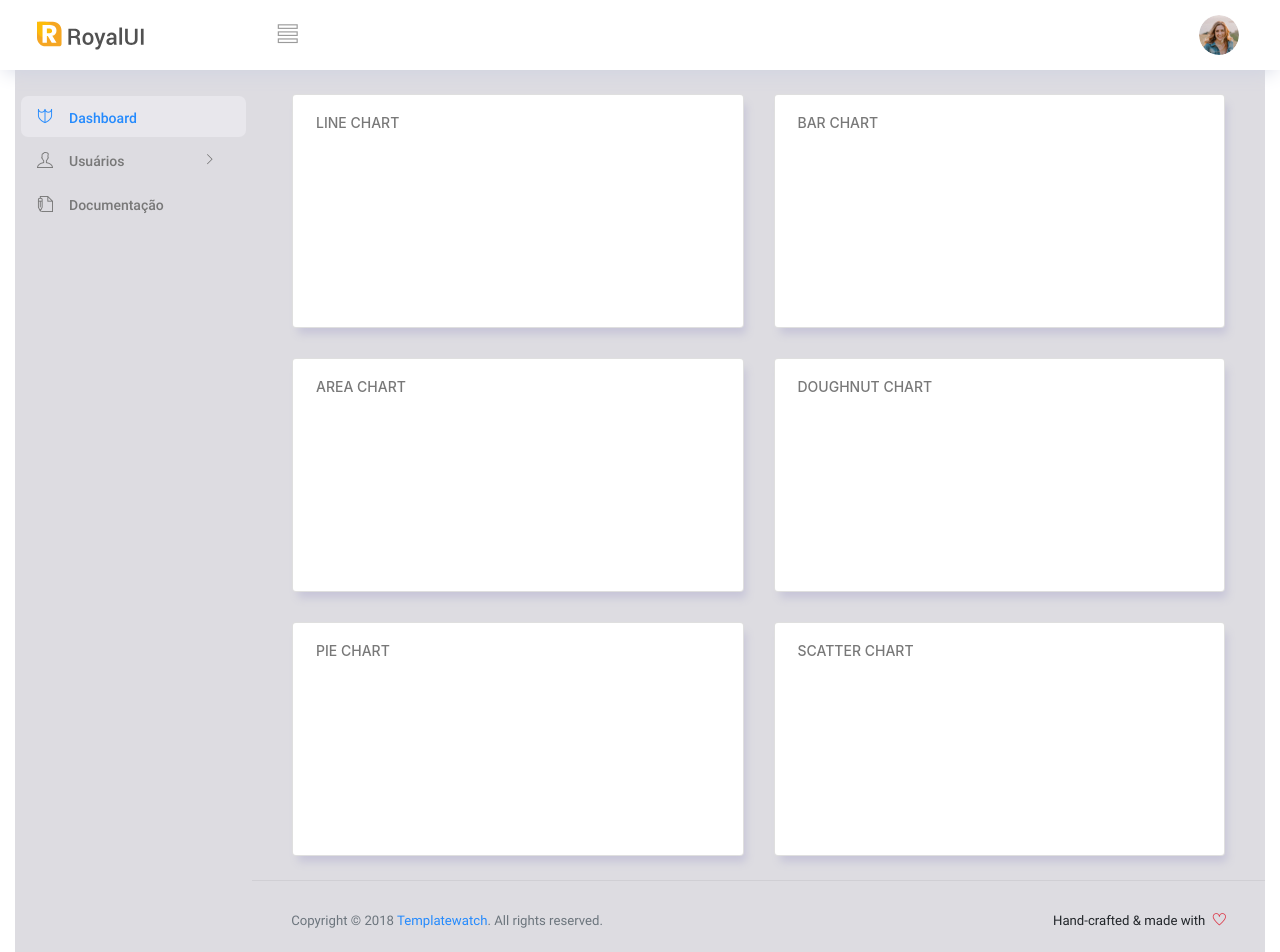
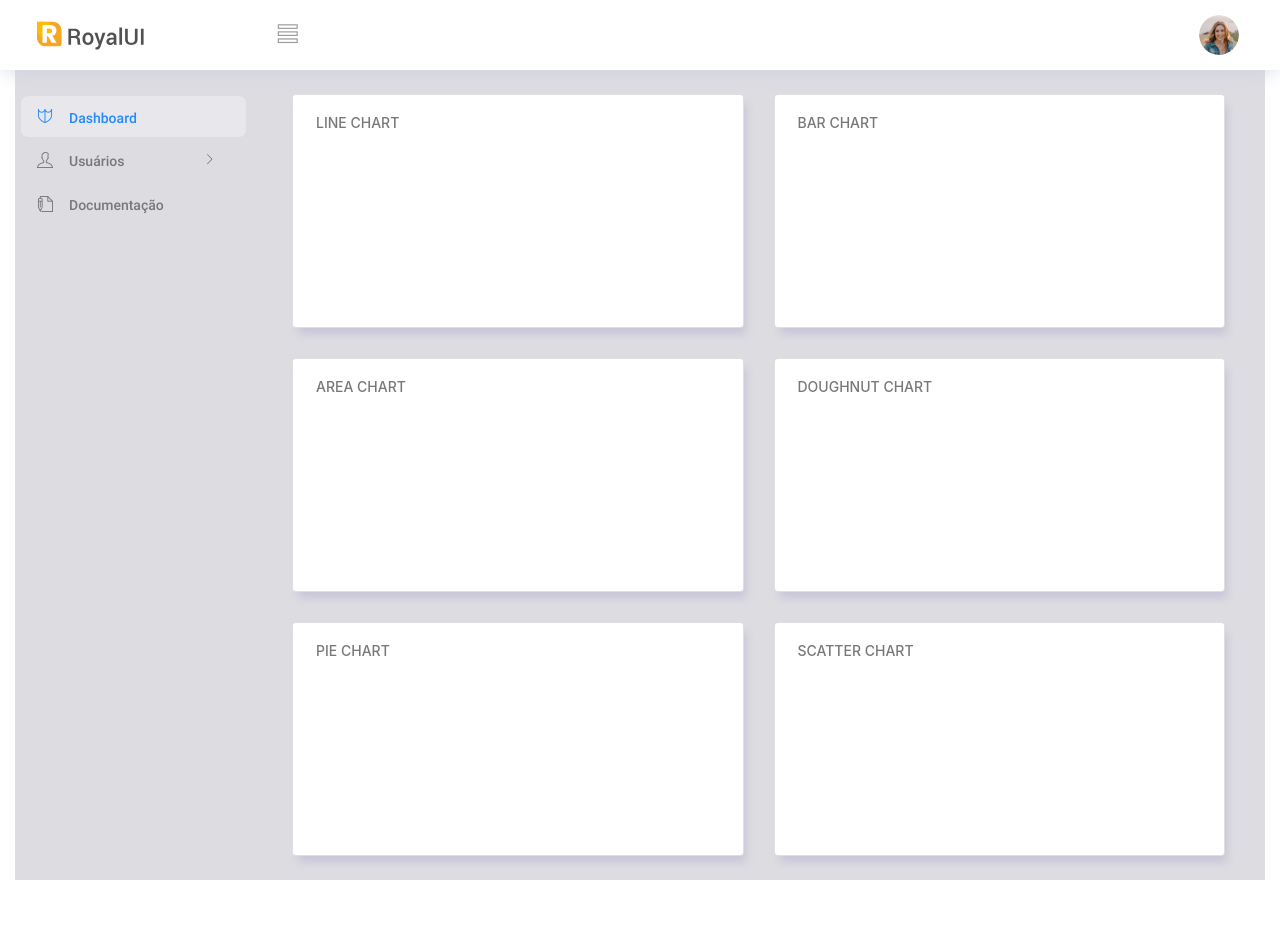
Before and after one commit to disilveira/frontend-projeto-integrado, a Vue app: page /#/dashboard in a window 1280 px wide. Shown: the top 952 px of the page. After the commit the page ends 880 px from the top, so only its background shows below. Built offline with nearby package versions, Linux system fonts and the light colour scheme.

Commit message:
Sidebar e NavBar separados em componentes do Vue

```diff
--- a/src/components/Dashboard/DashboardComponent.vue
+++ b/src/components/Dashboard/DashboardComponent.vue
@@ -1,144 +1,8 @@
 <template>
   <div class="container-scroller">
-    <!-- partial:../../partials/_navbar.html -->
-    <nav class="navbar col-lg-12 col-12 p-0 fixed-top d-flex flex-row">
-      <div
-        class="
-          text-center
-          navbar-brand-wrapper
-          d-flex
-          align-items-center
-          justify-content-center
-        "
-      >
-        <a class="navbar-brand brand-logo mr-5" href="../../index.html"
-          ><img src="../../assets/images/logo.svg" class="mr-2" alt="logo"
-        /></a>
-        <a class="navbar-brand brand-logo-mini" href="../../index.html"
-          ><img src="../../assets/images/logo-mini.svg" alt="logo"
-        /></a>
-      </div>
-      <div
-        class="
-          navbar-menu-wrapper
-          d-flex
-          align-items-center
-          justify-content-end
-        "
-      >
-        <button
-          class="navbar-toggler navbar-toggler align-self-center"
-          type="button"
-          data-toggle="minimize"
-        >
-          <span class="ti-view-list"></span>
-        </button>
-        <ul class="navbar-nav navbar-nav-right">
-          <li class="nav-item nav-profile dropdown">
-            <a
-              class="nav-link dropdown-toggle"
-              href="#"
-              data-toggle="dropdown"
-              id="profileDropdown"
-            >
-              <img src="../../assets/images/faces/face28.jpg" alt="profile" />
-            </a>
-            <div
-              class="dropdown-menu dropdown-menu-right navbar-dropdown"
-              aria-labelledby="profileDropdown"
-            >
-              <a class="dropdown-item">
-                <i class="ti-settings text-primary"></i>
-                Settings
-              </a>
-              <a class="dropdown-item">
-                <i class="ti-power-off text-primary"></i>
-                Logout
-              </a>
-            </div>
-          </li>
-        </ul>
-        <button
-          class="
-            navbar-toggler navbar-toggler-right
-            d-lg-none
-            align-self-center
-          "
-          type="button"
-          data-toggle="offcanvas"
-        >
-          <span class="ti-view-list"></span>
-        </button>
-      </div>
-    </nav>
-    <!-- partial -->
     <div class="container-fluid page-body-wrapper">
-      <!-- partial:../../partials/_sidebar.html -->
-      <nav class="sidebar sidebar-offcanvas" id="sidebar">
-        <ul class="nav">
-          <li class="nav-item">
-            <a class="nav-link" href="../../index.html">
-              <i class="ti-shield menu-icon"></i>
-              <span class="menu-title">Dashboard</span>
-            </a>
-          </li>
-          <li class="nav-item">
-            <a
-              class="nav-link"
-              data-toggle="collapse"
-              href="#auth"
-              aria-expanded="false"
-              aria-controls="auth"
-            >
-              <i class="ti-user menu-icon"></i>
-              <span class="menu-title">Usuários</span>
-              <i class="menu-arrow"></i>
-            </a>
-            <div class="collapse" id="auth">
-              <ul class="nav flex-column sub-menu">
-                <li class="nav-item">
-                  <a class="nav-link" href="../../pages/samples/login.html">
-                    Login
-                  </a>
-                </li>
-                <li class="nav-item">
-                  <a class="nav-link" href="../../pages/samples/login-2.html">
-                    Login 2
-                  </a>
-                </li>
-                <li class="nav-item">
-                  <a class="nav-link" href="../../pages/samples/register.html">
-                    Register
-                  </a>
-                </li>
-                <li class="nav-item">
-                  <a
-                    class="nav-link"
-                    href="../../pages/samples/register-2.html"
-                  >
-                    Register 2
-                  </a>
-                </li>
-                <li class="nav-item">
-                  <a
-                    class="nav-link"
-                    href="../../pages/samples/lock-screen.html"
-                  >
-                    Lockscreen
-                  </a>
-                </li>
-              </ul>
-            </div>
-          </li>
-          <li class="nav-item">
-            <a class="nav-link" href="../../documentation/documentation.html">
-              <i class="ti-write menu-icon"></i>
-              <span class="menu-title">Documentação</span>
-            </a>
-          </li>
-        </ul>
-      </nav>
-      <!-- partial -->
+      <NavBarComponent />
+      <SideBarComponent />
       <div class="main-panel">
         <div class="content-wrapper">
           <div class="row">
@@ -197,41 +61,21 @@
           </div>
         </div>
         <!-- content-wrapper ends -->
-        <!-- partial:../../partials/_footer.html -->
-
-        <footer class="footer">
-          <div
-            class="d-sm-flex justify-content-center justify-content-sm-between"
-          >
-            <span
-              class="
-                text-muted text-center text-sm-left
-                d-block d-sm-inline-block
-              "
-              >Copyright © 2018
-              <a href="https://www.templatewatch.com/" target="_blank"
-                >Templatewatch</a
-              >. All rights reserved.</span
-            >
-            <span
-              class="float-none float-sm-right d-block mt-1 mt-sm-0 text-center"
-              >Hand-crafted & made with <i class="ti-heart text-danger ml-1"></i
-            ></span>
-          </div>
-        </footer>
-
-        <!-- partial -->
       </div>
       <!-- main-panel ends -->
     </div>
-    <!-- page-body-wrapper ends -->
   </div>
-  <!-- container-scroller -->
 </template>
 
 <script>
+import NavBarComponent from "../Layout/NavBarComponent.vue";
+import SideBarComponent from "../Layout/SideBarComponent.vue";
 export default {
   title: "Dashboard",
+  components: {
+    NavBarComponent,
+    SideBarComponent,
+  },
 };
 </script>
 
--- /dev/null
+++ b/src/components/Layout/NavBarComponent.vue
@@ -0,0 +1,75 @@
+<template>
+  <!-- partial:../../partials/_navbar.html -->
+  <nav class="navbar col-lg-12 col-12 p-0 fixed-top d-flex flex-row">
+    <div
+      class="
+        text-center
+        navbar-brand-wrapper
+        d-flex
+        align-items-center
+        justify-content-center
+      "
+    >
+      <a class="navbar-brand brand-logo mr-5" href="../../index.html"
+        ><img src="../../assets/images/logo.svg" class="mr-2" alt="logo"
+      /></a>
+      <a class="navbar-brand brand-logo-mini" href="../../index.html"
+        ><img src="../../assets/images/logo-mini.svg" alt="logo"
+      /></a>
+    </div>
+    <div
+      class="navbar-menu-wrapper d-flex align-items-center justify-content-end"
+    >
+      <button
+        class="navbar-toggler navbar-toggler align-self-center"
+        type="button"
+        data-toggle="minimize"
+      >
+        <span class="ti-view-list"></span>
+      </button>
+      <ul class="navbar-nav navbar-nav-right">
+        <li class="nav-item nav-profile dropdown">
+          <a
+            class="nav-link dropdown-toggle"
+            href="#"
+            data-toggle="dropdown"
+            id="profileDropdown"
+          >
+            <img src="../../assets/images/faces/face28.jpg" alt="profile" />
+          </a>
+          <div
+            class="dropdown-menu dropdown-menu-right navbar-dropdown"
+            aria-labelledby="profileDropdown"
+          >
+            <a class="dropdown-item">
+              <i class="ti-settings text-primary"></i>
+              Settings
+            </a>
+            <a class="dropdown-item">
+              <i class="ti-power-off text-primary"></i>
+              Logout
+            </a>
+          </div>
+        </li>
+      </ul>
+      <button
+        class="navbar-toggler navbar-toggler-right d-lg-none align-self-center"
+        type="button"
+        data-toggle="offcanvas"
+      >
+        <span class="ti-view-list"></span>
+      </button>
+    </div>
+  </nav>
+  <!-- partial -->
+</template>
+
+<script>
+export default {
+  name: "NavBarComponent",
+  components: {},
+};
+</script>
+
+<style>
+</style>
--- /dev/null
+++ b/src/components/Layout/SideBarComponent.vue
@@ -0,0 +1,72 @@
+<template>
+  <!-- partial:../../partials/_sidebar.html -->
+  <nav class="sidebar sidebar-offcanvas" id="sidebar">
+    <ul class="nav">
+      <li class="nav-item">
+        <a class="nav-link" href="../../index.html">
+          <i class="ti-shield menu-icon"></i>
+          <span class="menu-title">Dashboard</span>
+        </a>
+      </li>
+      <li class="nav-item">
+        <a
+          class="nav-link"
+          data-toggle="collapse"
+          href="#auth"
+          aria-expanded="false"
+          aria-controls="auth"
+        >
+          <i class="ti-user menu-icon"></i>
+          <span class="menu-title">Usuários</span>
+          <i class="menu-arrow"></i>
+        </a>
+        <div class="collapse" id="auth">
+          <ul class="nav flex-column sub-menu">
+            <li class="nav-item">
+              <a class="nav-link" href="../../pages/samples/login.html">
+                Login
+              </a>
+            </li>
+            <li class="nav-item">
+              <a class="nav-link" href="../../pages/samples/login-2.html">
+                Login 2
+              </a>
+            </li>
+            <li class="nav-item">
+              <a class="nav-link" href="../../pages/samples/register.html">
+                Register
+              </a>
+            </li>
+            <li class="nav-item">
+              <a class="nav-link" href="../../pages/samples/register-2.html">
+                Register 2
+              </a>
+            </li>
+            <li class="nav-item">
+              <a class="nav-link" href="../../pages/samples/lock-screen.html">
+                Lockscreen
+              </a>
+            </li>
+          </ul>
+        </div>
+      </li>
+      <li class="nav-item">
+        <a class="nav-link" href="../../documentation/documentation.html">
+          <i class="ti-write menu-icon"></i>
+          <span class="menu-title">Documentação</span>
+        </a>
+      </li>
+    </ul>
+  </nav>
+  <!-- partial -->
+</template>
+
+<script>
+export default {
+  name: "SideBarComponent",
+  components: {},
+};
+</script>
+
+<style>
+</style>
```
